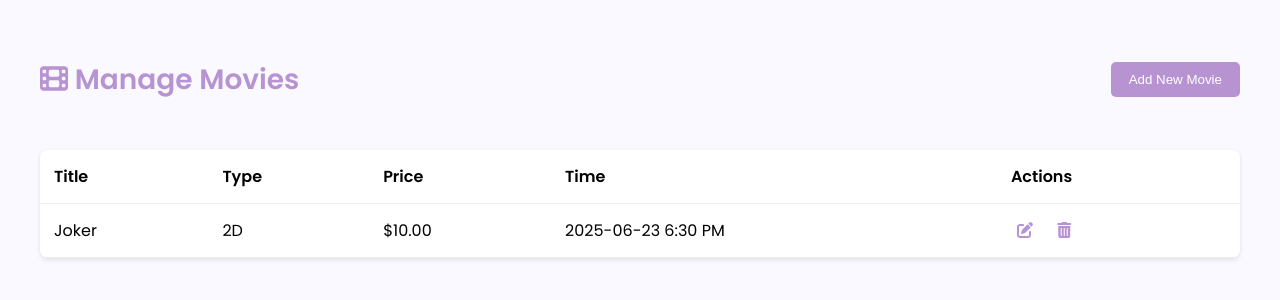
After one commit to SavinduS/Online-Movie-Booking, a PHP site: page /admin_movies.html in a window 1280 px wide. The commit adds this page. Shown: the top 300 px of the page. Run offline with PHP 8.4, Linux system fonts and the light colour scheme.

Commit message:
admin Dashboard updated

```diff
--- /dev/null
+++ b/admin_movies.html
@@ -0,0 +1,81 @@
+<!DOCTYPE html>
+<html lang="en">
+<head>
+  <meta charset="UTF-8">
+  <title>Manage Movies</title>
+  <link rel="stylesheet" href="../css/wish_css_movies.css">
+  <link rel="stylesheet" href="https://cdnjs.cloudflare.com/ajax/libs/font-awesome/6.4.0/css/all.min.css">
+  <link href="https://fonts.googleapis.com/css2?family=Poppins:wght@400;600&display=swap" rel="stylesheet">
+</head>
+<body id="wish-body">
+
+  <div id="wish-wrapper">
+
+
+    <!-- Header -->
+    <header id="wish-header">
+      <h1><i class="fas fa-film"></i> Manage Movies</h1>
+      <button id="wish-add-btn" onclick="document.getElementById('wish-form').style.display='block'">Add New Movie</button>
+    </header>
+
+    <!-- Movie Table -->
+    <section id="wish-movie-section">
+      <table id="wish-movie-table">
+        <thead>
+          <tr>
+            <th>Title</th>
+            <th>Type</th>
+            <th>Price</th>
+            <th>Time</th>
+            <th>Actions</th>
+          </tr>
+        </thead>
+        <tbody>
+          <!-- Sample Row -->
+          <tr>
+            <td>Joker</td>
+            <td>2D</td>
+            <td>$10.00</td>
+            <td>2025-06-23 6:30 PM</td>
+            <td>
+              <button class="wish-edit"><i class="fas fa-edit"></i></button>
+              <button class="wish-delete"><i class="fas fa-trash-alt"></i></button>
+            </td>
+          </tr>
+        </tbody>
+      </table>
+    </section>
+
+    <!-- Add Movie Form (Popup) -->
+    <div id="wish-form">
+      <div class="wish-form-box">
+        <h2>Add Movie</h2>
+        <form action="add_movie.php" method="post">
+          <label>Title:</label>
+          <input type="text" name="title" required>
+
+          <label>Type:</label>
+          <select name="type" required>
+            <option value="2D">2D</option>
+            <option value="3D">3D</option>
+            <option value="IMAX">IMAX</option>
+          </select>
+
+          <label>Price ($):</label>
+          <input type="number" name="price" step="0.01" required>
+
+          <label>Showtime:</label>
+          <input type="datetime-local" name="show_time" required>
+
+          <div class="wish-btns">
+            <button type="submit">Save</button>
+            <button type="button" onclick="document.getElementById('wish-form').style.display='none'">Cancel</button>
+          </div>
+        </form>
+      </div>
+    </div>
+
+  </div>
+
+</body>
+</html>
--- /dev/null
+++ b/css/wish_css_movies.css
@@ -0,0 +1,133 @@
+:root {
+  --wish-primary: #b793d2;
+  --wish-hover: #9a7bc0;
+  --wish-bg: #f9f9ff;
+}
+
+body#wish-body {
+  margin: 0;
+  font-family: 'Poppins', sans-serif;
+  background-color: var(--wish-bg);
+}
+
+#wish-wrapper {
+  padding: 40px;
+}
+
+#wish-header {
+  display: flex;
+  justify-content: space-between;
+  align-items: center;
+  margin-bottom: 30px;
+}
+
+#wish-header h1 {
+  color: var(--wish-primary);
+  font-size: 28px;
+}
+
+#wish-add-btn {
+  background-color: var(--wish-primary);
+  color: white;
+  border: none;
+  padding: 10px 18px;
+  border-radius: 5px;
+  cursor: pointer;
+}
+
+#wish-add-btn:hover {
+  background-color: var(--wish-hover);
+}
+
+#wish-movie-table {
+  width: 100%;
+  border-collapse: collapse;
+  background: white;
+  box-shadow: 0 2px 5px rgba(0,0,0,0.1);
+  border-radius: 8px;
+  overflow: hidden;
+}
+
+#wish-movie-table th,
+#wish-movie-table td {
+  padding: 14px;
+  text-align: left;
+  border-bottom: 1px solid #eee;
+}
+
+.wish-edit,
+.wish-delete {
+  background: none;
+  border: none;
+  font-size: 16px;
+  margin-right: 8px;
+  cursor: pointer;
+  color: var(--wish-primary);
+}
+
+.wish-edit:hover {
+  color: green;
+}
+
+.wish-delete:hover {
+  color: red;
+}
+
+/* Popup Form */
+#wish-form {
+  position: fixed;
+  top: 0;
+  left: 0;
+  width: 100%;
+  height: 100%;
+  background: rgba(0,0,0,0.4);
+  display: none;
+  justify-content: center;
+  align-items: center;
+}
+
+.wish-form-box {
+  background: white;
+  padding: 30px;
+  border-radius: 10px;
+  width: 400px;
+  box-shadow: 0 4px 10px rgba(0,0,0,0.2);
+}
+
+.wish-form-box h2 {
+  margin-top: 0;
+  color: var(--wish-primary);
+}
+
+.wish-form-box label {
+  display: block;
+  margin-top: 12px;
+}
+
+.wish-form-box input,
+.wish-form-box select {
+  width: 100%;
+  padding: 8px;
+  margin-top: 5px;
+  border: 1px solid #ccc;
+  border-radius: 4px;
+}
+
+.wish-btns {
+  margin-top: 20px;
+  display: flex;
+  justify-content: space-between;
+}
+
+.wish-btns button {
+  padding: 8px 16px;
+  border: none;
+  border-radius: 5px;
+  color: white;
+  background-color: var(--wish-primary);
+  cursor: pointer;
+}
+
+.wish-btns button:hover {
+  background-color: var(--wish-hover);
+}
```
Also changed, not shown: admin_bookings.html (added, +52 -0 lines), admin_dashboard.html (+84 -28 lines), admin_users.html (added, +48 -0 lines), css/dashboard.css (+148 -51 lines), css/wish_css_bookings.css (added, +64 -0 lines), css/wish_css_users.css (added, +53 -0 lines).
